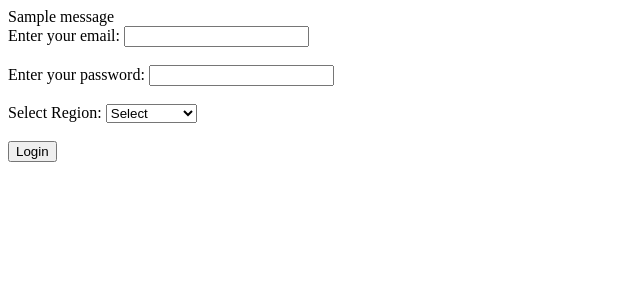
After one commit to sudharsanKEC/ElectronicEcommerceProject, a Django app: page /webAppAdmin-login/ in a window 1280 px wide. The commit adds this page. Shown: the top 300 px of the page, without its empty margins (0-640 px from the left). Run offline with Django 5.2, Linux system fonts and the light colour scheme; tables that the repository leaves empty hold one stand-in row (values such as "Sample post"); one stand-in notice (Sample message) is shown.

```diff
--- a/store/templates/RoleSelection.html
+++ b/store/templates/RoleSelection.html
@@ -7,7 +7,7 @@
 
     </head>
     <body>
-        <button>Regional Admin</button>
+        <button onclick="location.href='{% url "waaLogin" %}'">Regional Admin</button> <!-- Here onclick="location.href='{% url "waaLogin" %}'" - here location.href is a js feature that says replace the current url of the webpage's address bar to the give url,which renders the web app admin login age-->
         <button>Shop Admin</button>
         <button>Customer</button>
     </body>
--- /dev/null
+++ b/store/templates/WebAdminLoginPage.html
@@ -0,0 +1,40 @@
+<!DOCTYPE html>
+<html lang="en">
+<head>
+    <meta charset="UTF-8">
+    <meta name="viewport" content="width=device-width, initial-scale=1.0">
+    <title>Web app admin login page</title>
+    {%if messages %}
+    {% for message in messages %}
+        {{message}}
+    {% endfor %}
+    {% endif %}
+</head>
+<body>
+    <form method = "POST" action="{%url 'waaValidation'%}">
+        {% csrf_token %}
+
+        <label for="email">Enter your email:</label>
+        <input type="email" id="email" name="email" required>
+        <br><br>
+
+        <label for="password">Enter your password:</label>
+        <input type="password" id="password" name="password" required>
+        <br><br>
+
+        <label for="location">Select Region:</label>
+        <select name="location" id="location">
+            <option disbaled select hidden>Select</option>
+            <option value="ER">Erode</option>
+            <option value="CBE">Coimbatore</option>
+            <option value="KRR">Karur</option>
+            <option value="TPR">Tiruppur</option>
+            <option value="SLM">Salem</option>
+            <option value="NKL">Namakkal</option>
+        </select>
+
+        <br><br>
+        <button type="submit">Login</button>
+    </form>
+</body>
+</html>
--- a/store/urls.py
+++ b/store/urls.py
@@ -4,4 +4,8 @@ from . import views
 
 urlpatterns = [
     path("",views.rolePage,name = "role_page"),
+    path("webAppAdmin-login/",views.webAppAdminLogin,name = "waaLogin"),
+    path("webAppAdminValidation/",views.webAdminValidation,name = "waaValidation"),
+    path("WebAppAdminDashboard/<str:id>",views.webAppAdminDashboard,name="waaDashboard")
+
 ]
--- a/store/views.py
+++ b/store/views.py
@@ -1,7 +1,35 @@
-from django.shortcuts import render
+from django.shortcuts import render,redirect,get_object_or_404
 from django.http import HttpResponse
+from django.contrib import messages
 from .models import *
 # Create your views here.
 
 def rolePage(request):
     return render(request,"RoleSelection.html")
+
+def webAppAdminLogin(request):
+    return render(request,"WebAdminLoginPage.html")
+
+def webAdminValidation(request):
+    if request.method=="POST":
+        email = request.POST['email']
+        location = request.POST['location']
+        password = request.POST['password']
+
+        waa = WebAppAdmin.objects.filter(email=email,district=location).first()
+        if waa:
+            if(waa.password == password):
+                return redirect("waaDashboard",id = waa.unique_id) # the name id and the <str:id> should match exactky
+            else:
+                messages.error(request,"Invalid credentials")
+                return redirect("waaLogin")
+        else:
+            messages.error("Account doesn't exist")
+            return redirect("waaLogin")
+def webAppAdminDashboard(request,id):
+    waa = WebAppAdmin.objects.filter(unique_id = id).first()
+    return render(request,"WaaDashboard.html",
+                {
+                    "appAdmin":waa,
+                }
+                )
```
Also changed, not shown: store/templates/WaaDashboard.html (added, +11 -0 lines), store/models.py (line endings or trailing spaces).
